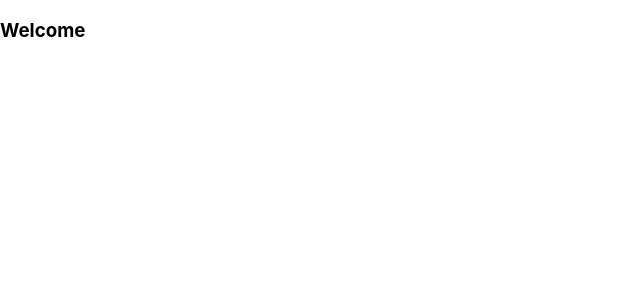
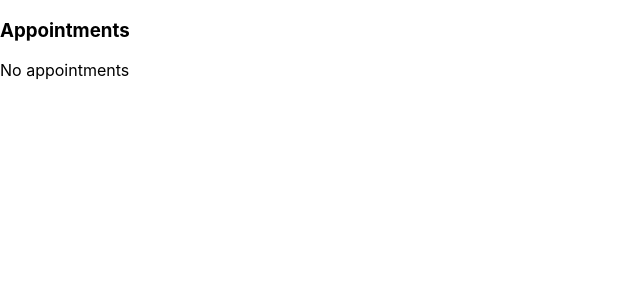
Before and after one commit to oladimejitaiwoodusote/phase-4-project, a React (Create React App) app in the folder client/: page /dashboard in a window 1280 px wide. Shown: the top 300 px of the page, without its empty margins (0-640 px from the left). Built offline with nearby package versions, Linux system fonts and the light colour scheme.

Commit message:
updates to ApptCard, Dash, Desk

```diff
--- a/client/src/App.js
+++ b/client/src/App.js
@@ -81,8 +81,8 @@ function App() {
         <Route path ='login' element ={<Login attemptLogin={attemptLoginOwner}/>}/>
         <Route path ='signup' element ={<Signup attemptSignup={attemptSignup}/>}/>
         <Route path ='doclogin' element ={<DocLogin attemptLogin={attemptLoginDoctor}/>}/>
-        <Route path ='dashboard' element ={<Dashboard/>}/>
-        <Route path ='desk' element ={<Desk/>}/>
+        <Route path ='dashboard' element ={<Dashboard owner={currentOwner}/>}/>
+        <Route path ='desk' element ={<Desk doctor={currentDoctor}/>}/>
       </Routes>
     </>
   );
--- a/client/src/components/ApptCard.js
+++ b/client/src/components/ApptCard.js
@@ -1,9 +1,9 @@
 import React from 'react'
 
-function ApptCard({ type }) {
+function ApptCard({appt}) {
     return (
         <div>
-            <span>{ type }</span>
+            <span></span>
         </div>
     )
     }
--- a/client/src/components/ApptContainer.js
+++ b/client/src/components/ApptContainer.js
@@ -2,22 +2,36 @@ import React from 'react'
 import ApptCard from './ApptCard'
 import { useEffect, useState } from 'react'
 
-function ApptContainer() {
+function ApptContainer({owner, doctor}) {
 
     const [arr, setArr] = useState([])
 
     // pass doctor prop from App > Desk
     useEffect(() => {
-        fetch('/doctors/3')
-        .then(r => r.json())
-        .then(data => setArr(data))
-    }, [])
+        if(owner) {
+            fetch(`/owner-appointments/${owner.id}`)
+            .then(response=> response.json())
+            .then(data => setArr(data))
+        }
 
-    const cardArr = arr.map(appt => <ApptCard key={appt.id} type={appt.type}/>)
+        else if(doctor) {
+            fetch(`doctor-appointments/${doctor.id}`)
+            .then(response=> response.json())
+            .then(data => setArr(data))
+
+        }
+    })
+
+
+
+
+
+    const cardArr = arr.map(appt => <ApptCard key={appt.id} appt={appt}/>)
 
     return (
         <div>
-            { cardArr }
+            <h3>Appointments</h3>
+            {owner || doctor ? cardArr: "No appointments"}
         </div>
     )
 }
--- a/client/src/components/Dashboard.js
+++ b/client/src/components/Dashboard.js
@@ -1,8 +1,11 @@
 import React from 'react'
+import ApptContainer from './ApptContainer'
 
-function Dashboard() {
+function Dashboard({owner}) {
     return (
-        <h3>Welcome</h3>
+        <div>
+            <ApptContainer owner={owner} />
+        </div>
     )
 }
 
--- a/client/src/components/Desk.js
+++ b/client/src/components/Desk.js
@@ -1,9 +1,9 @@
 import React from 'react'
 import ApptContainer from './ApptContainer'
 
-function Desk() {
+function Desk({doctor}) {
     return (
-        <ApptContainer/>
+        <ApptContainer doctor={doctor}/>
     )
 }
 
```
Also changed, not shown: 1 other file (tests, documents, lock files or other folders).
